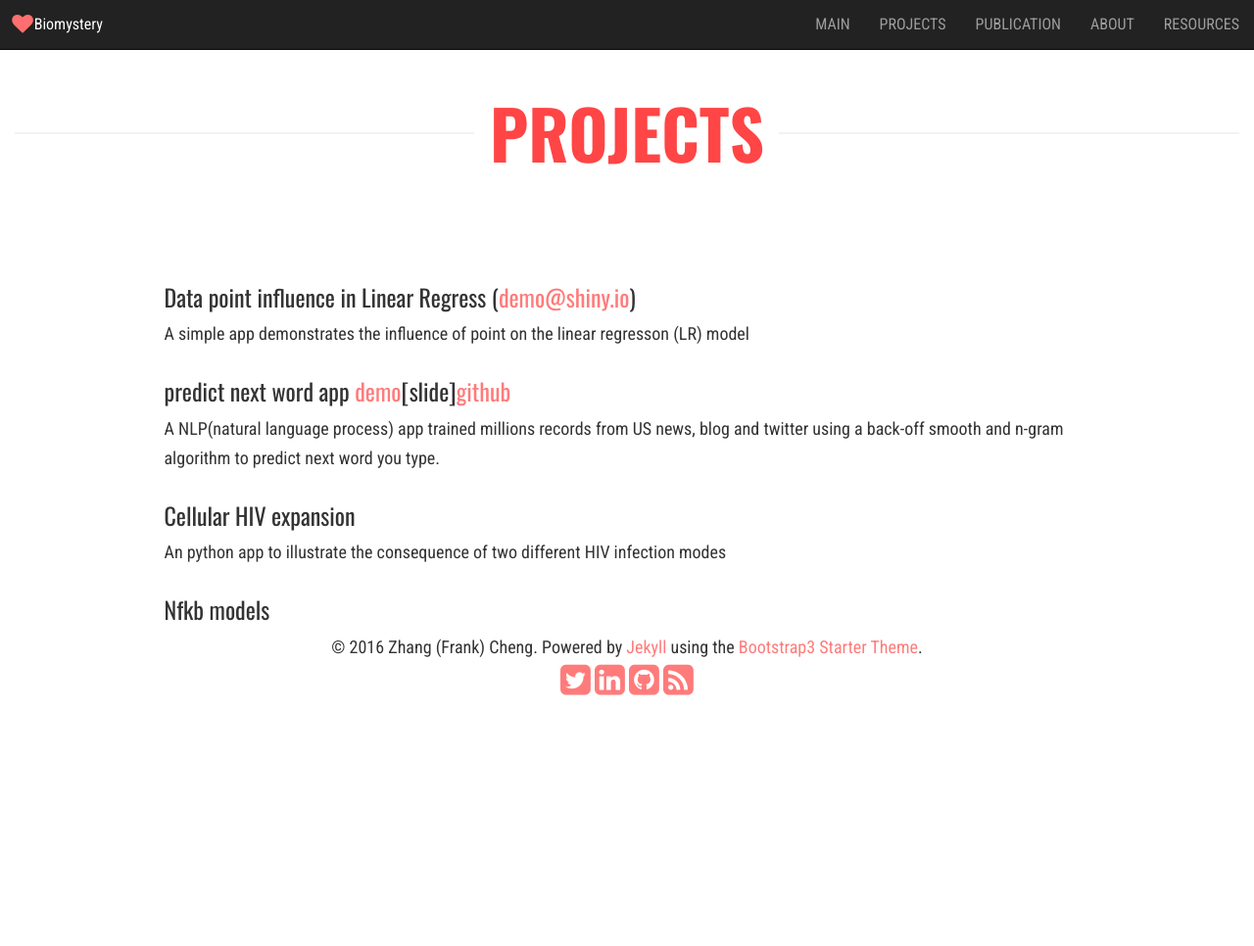
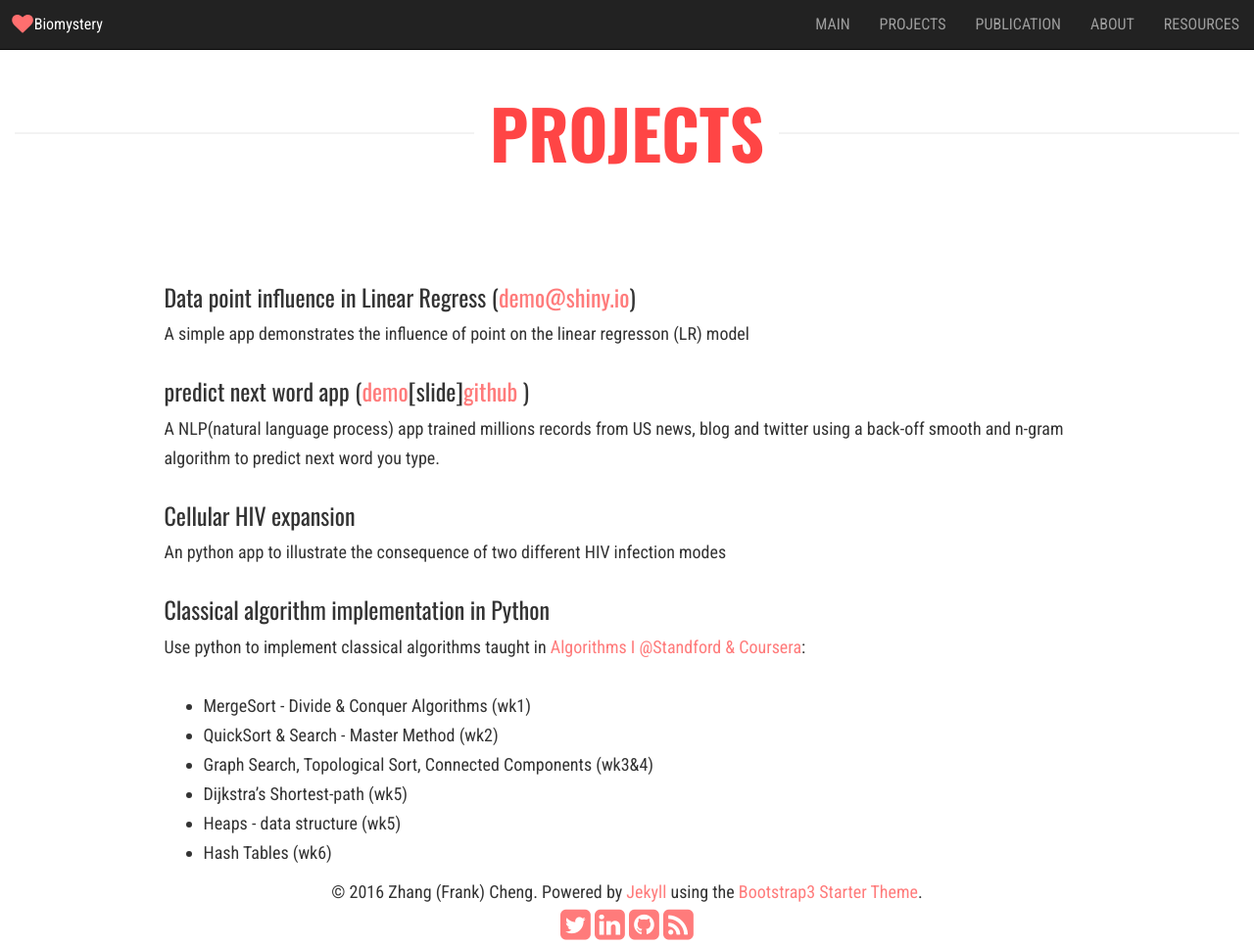
Before and after one commit to biomystery/biomystery.github.io, a Jekyll site: the page built from _pages/project.md, in a window 1280 px wide and 966 px high. Shown: the whole window at 98% size. Built offline with Jekyll 4.4.1, drawn with Linux system fonts in a browser that asks for light colours; nearby versions of some CDN libraries.

Commit message:
updated algorithm course @ project

```diff
--- a/_pages/project.md
+++ b/_pages/project.md
@@ -10,7 +10,7 @@ permalink: /project/
 A simple app demonstrates the influence of point on the linear regresson
 (LR) model
 
-### predict next word app [demo](https://biomystery.shinyapps.io/predNextWord/)[slide][github](https://github.com/biomystery/pred_next_word_app)
+### predict next word app ([demo](https://biomystery.shinyapps.io/predNextWord/)[slide][github](https://github.com/biomystery/pred_next_word_app) )
  A NLP(natural language process) app trained millions records from US
  news, blog and twitter using a back-off smooth and n-gram algorithm to
  predict next word you type.
@@ -19,4 +19,12 @@ A simple app demonstrates the influence of point on the linear regresson
 An python app to illustrate the consequence of two different HIV
  infection modes
 
-### Nfkb models
+### Classical algorithm implementation in Python
+Use python to implement classical algorithms taught in
+[Algorithms I @Standford & Coursera](https://www.coursera.org/learn/algorithm-design-analysis):
+* MergeSort - Divide & Conquer Algorithms (wk1)
+* QuickSort & Search - Master Method (wk2)
+* Graph Search, Topological Sort, Connected Components (wk3&4)
+* Dijkstra's Shortest-path (wk5)
+* Heaps - data structure (wk5)
+* Hash Tables (wk6)
```
